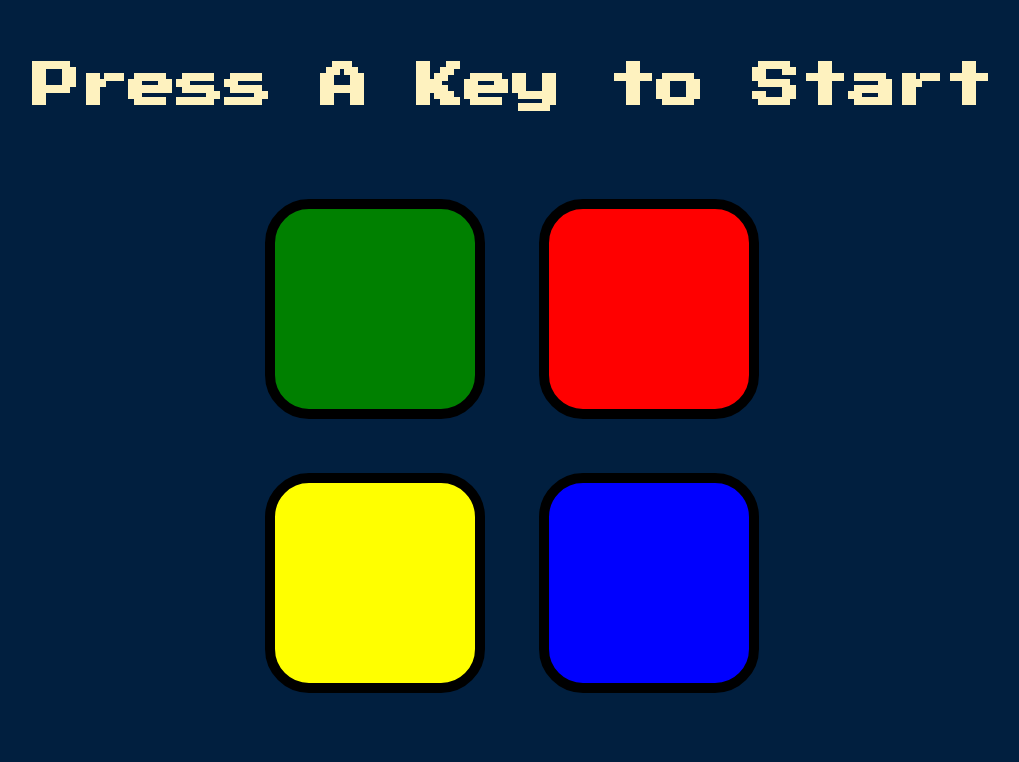
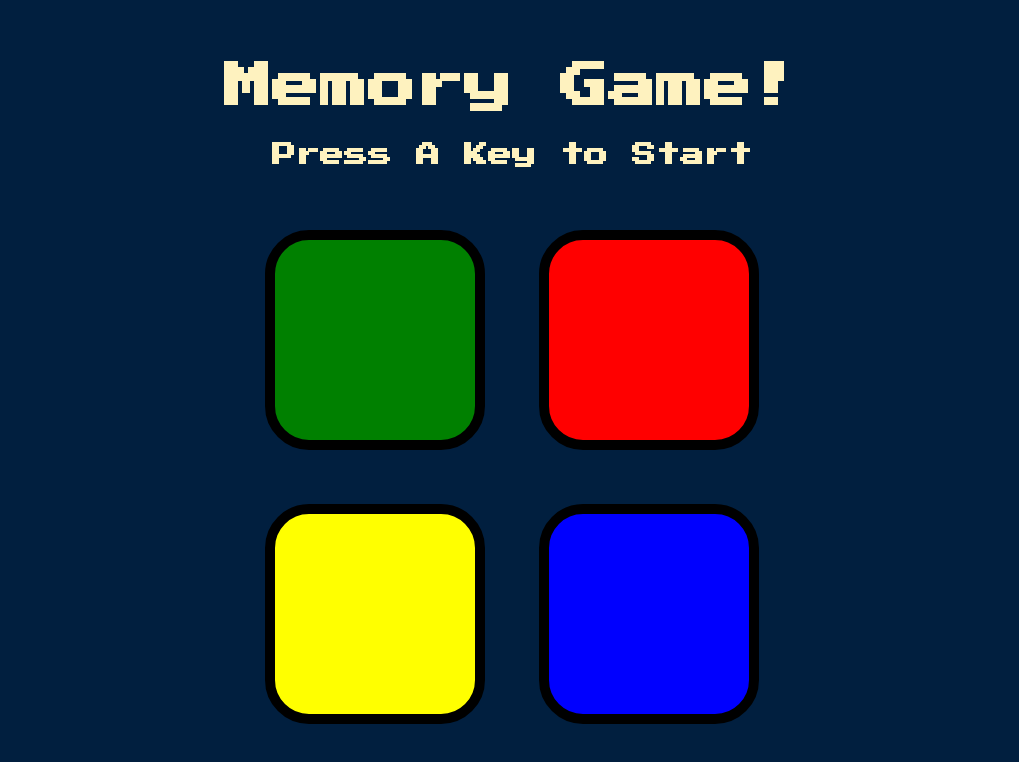
Before and after one commit to Diksha-Lakhani/simon-game, a plain HTML site: page index.html in a window 1280 px wide. Shown: the whole page, without its empty margins (128-1147 px from the left). Drawn offline with nearby package versions, Linux system fonts and the light colour scheme.

Commit message:
Add title and update css

```diff
--- a/index.html
+++ b/index.html
@@ -9,7 +9,8 @@
 </head>
 
 <body>
-  <h1 id="level-title">Press A Key to Start</h1>
+  <h1 id="level1-title"> Memory Game!</h1>
+  <h2 id="level2-title">Press A Key to Start</h2>
   <div class="container">
     <div class="row">
       <div type="button" id="green" class="btn green">
@@ -30,6 +31,8 @@
 
     </div>
   </div>
+  <div>
+  </div>
   <script src="https://ajax.googleapis.com/ajax/libs/jquery/3.7.1/jquery.min.js"></script>
   <script src="index.js"></script>
 
--- a/styles.css
+++ b/styles.css
@@ -3,10 +3,17 @@ body {
   background-color: #011F3F;
 }
 
-#level-title {
+#level1-title {
   font-family: 'Press Start 2P', cursive;
   font-size: 3rem;
-  margin:  5%;
+  margin-top:  5%;
+  color: #FEF2BF;
+}
+
+#level2-title {
+  font-family: 'Press Start 2P', cursive;
+  font-size: 1.5rem;
+  margin-bottom:  3%;
   color: #FEF2BF;
 }
 
```
